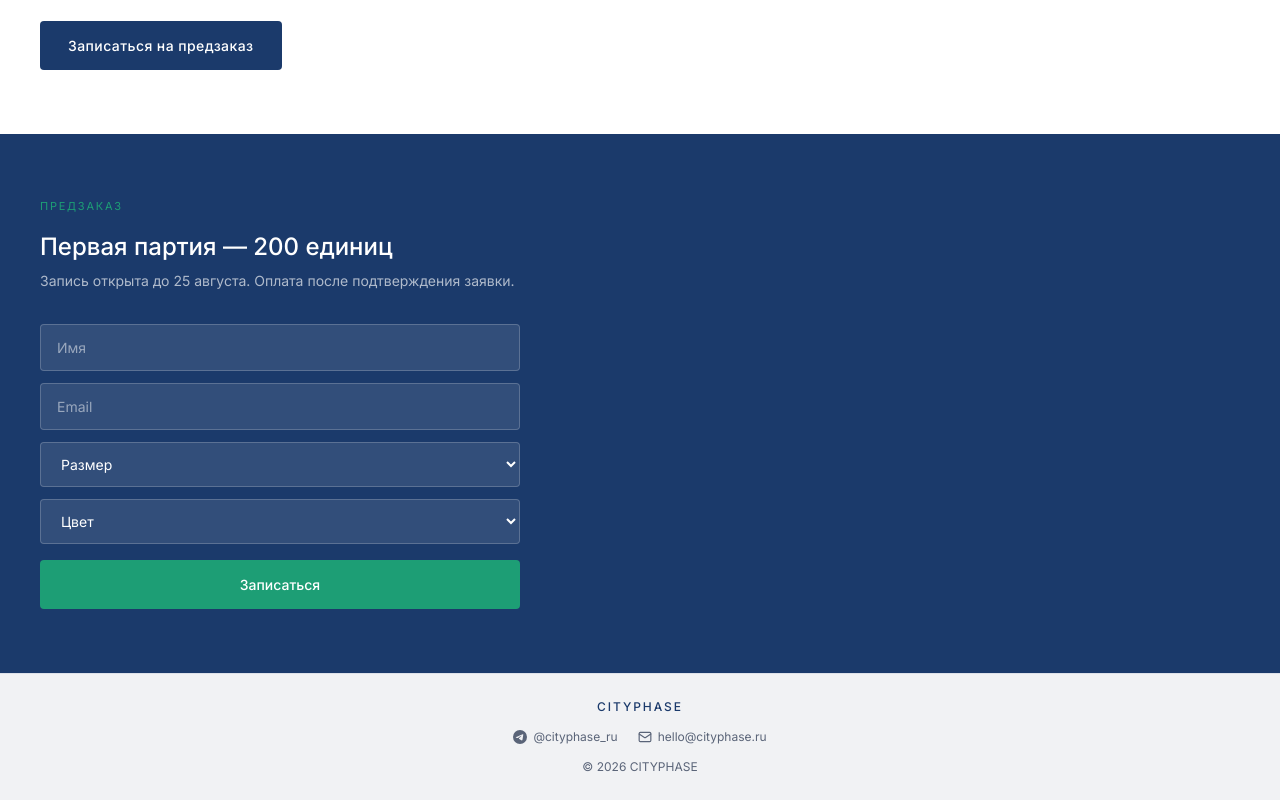
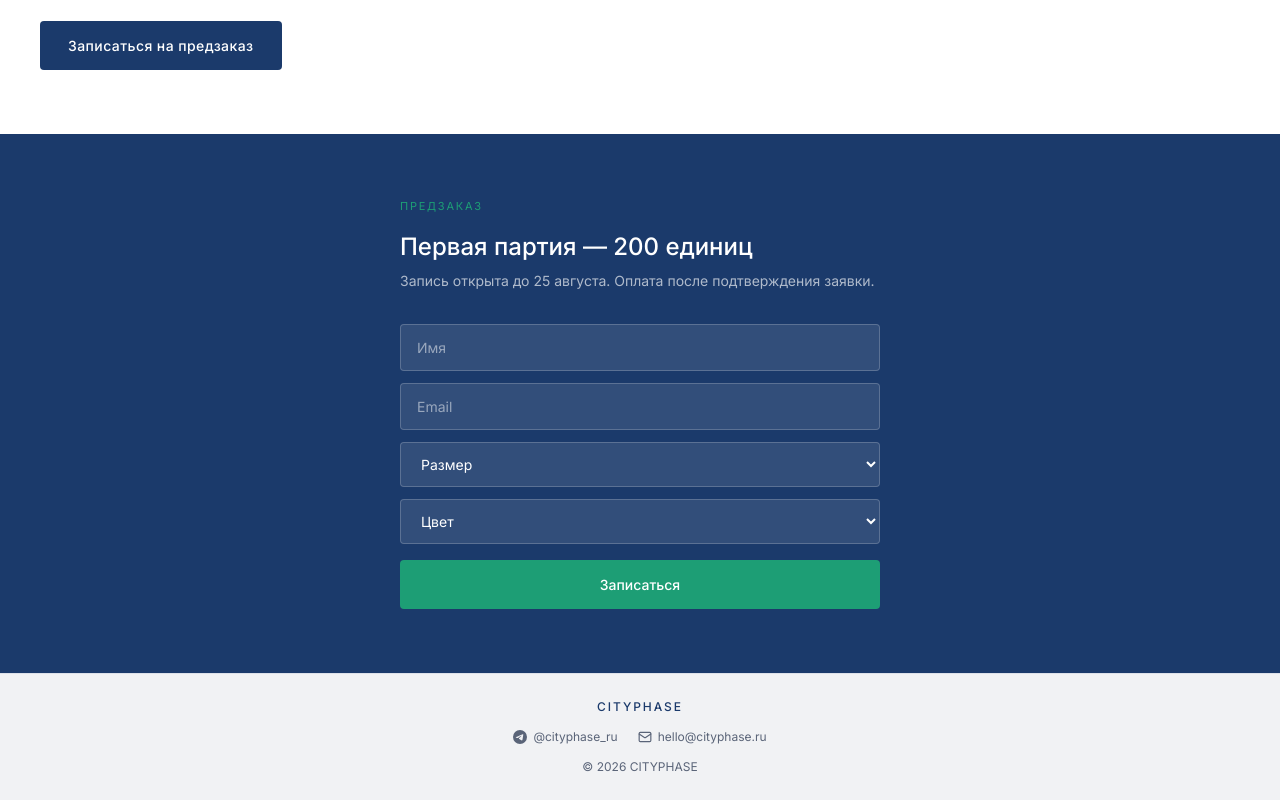
Before and after one commit to 1975pnv-lab/Cityphase, a Next.js app: page /12-hours in a window 1280 px wide. Shown: the part 3365-4165 px from the top of the page. Built offline with nearby package versions, Linux system fonts and the light colour scheme.

Commit message:
fix: center order form on desktop

```diff
--- a/app/12-hours/page.js
+++ b/app/12-hours/page.js
@@ -205,7 +205,7 @@ export default function TwelveHours() {
 
       {/* S10 ФОРМА */}
       <section id="order" style={{ background: '#1B3A6B', padding: '64px 40px' }}>
-        <div style={{ maxWidth: 480 }}>
+        <div style={{ maxWidth: 480, margin: '0 auto' }}>
           <div style={{ fontSize: 11, letterSpacing: '0.16em', textTransform: 'uppercase', color: '#1D9E75', marginBottom: 16 }}>
             Предзаказ
           </div>
```
